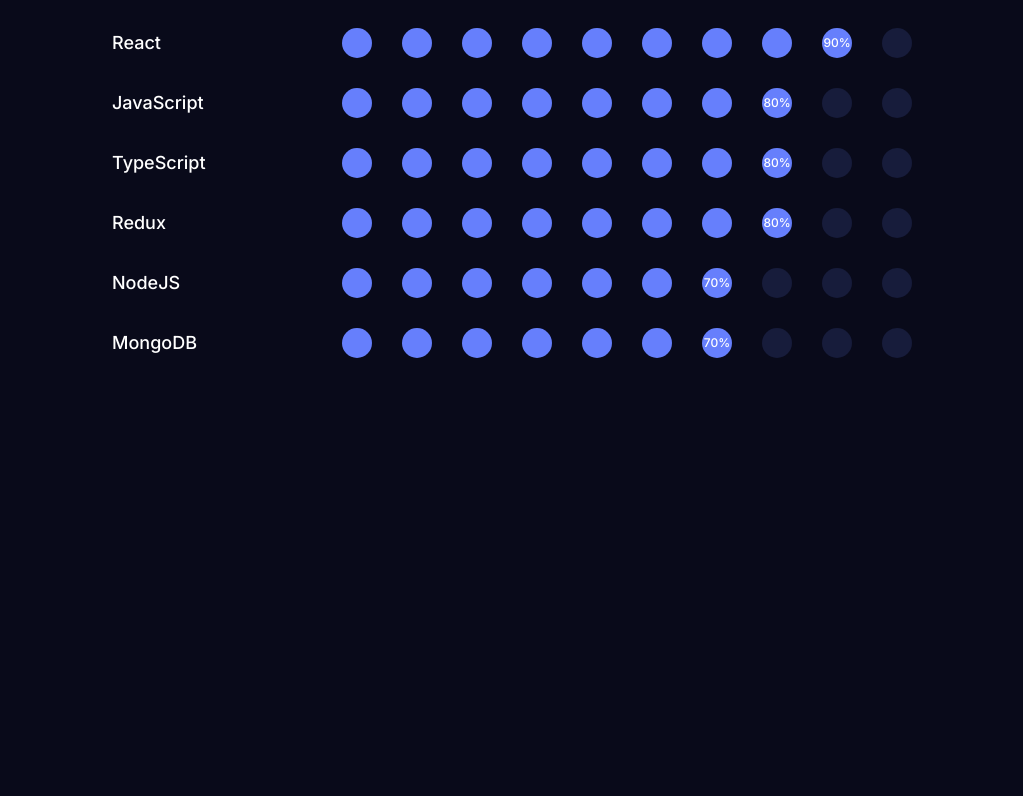
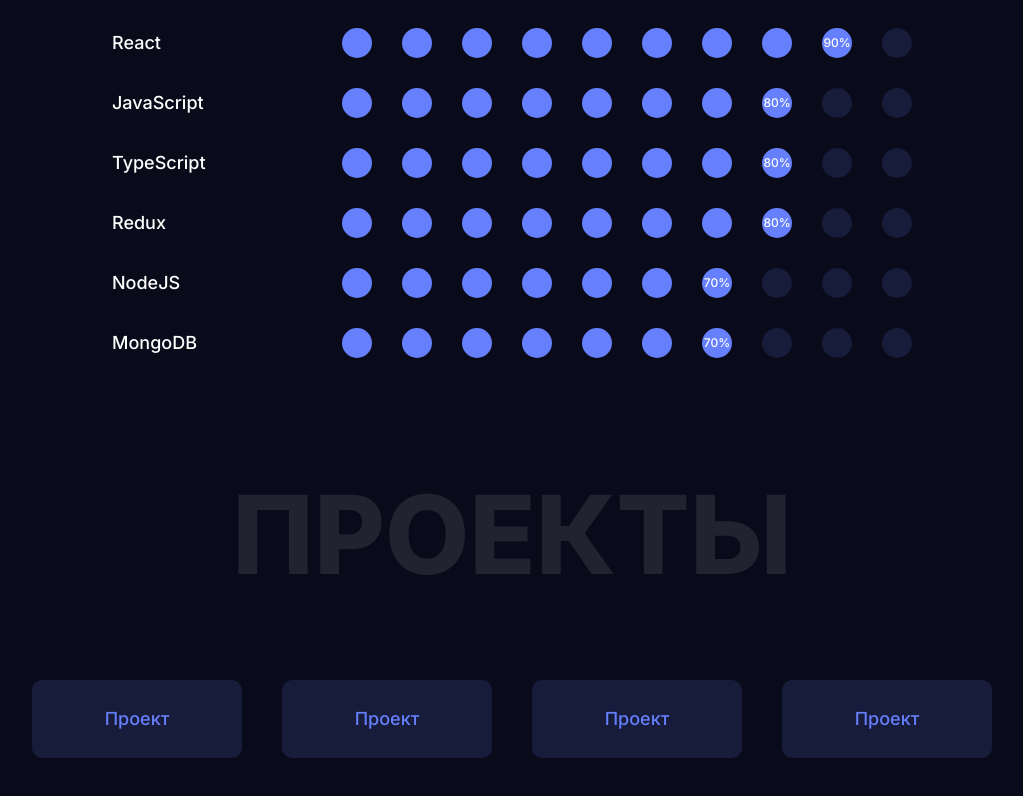
Before and after one commit to vpetrukhin/Portfolio, a React (Create React App) app: page / in a window 1280 px wide. Shown: the part 1912-2708 px from the top of the page, without its empty margins (128-1151 px from the left). Before the commit the page ends 2380 px from the top, so only its background shows below. Built offline with nearby package versions, Linux system fonts and the light colour scheme.

Commit message:
Add Projects section

```diff
--- a/src/app/App.tsx
+++ b/src/app/App.tsx
@@ -1,5 +1,6 @@
 import { About } from 'sections/About';
 import { Main } from 'sections/Main';
+import { Project } from 'sections/Projects';
 import { Skills } from 'sections/Skills';
 
 
@@ -9,6 +10,7 @@ function App() {
       <Main />
       <About />
       <Skills />
+      <Project />
     </div>
   );
 }
--- /dev/null
+++ b/src/sections/Projects/index.ts
@@ -0,0 +1 @@
+export { Project } from './ui/Project';
--- /dev/null
+++ b/src/sections/Projects/ui/Project.module.scss
@@ -0,0 +1,27 @@
+.Project {
+    padding-bottom: 50px;
+}
+
+.title {
+    margin: 0;
+    margin-bottom: 80px;
+}
+
+.projects {
+    max-width: 960px;
+    margin: 0 auto;
+    padding: 0;
+    list-style: none;
+    display: grid;
+    grid-template-columns: repeat(4, 1fr);
+    gap: 40px;
+}
+
+.project {
+    padding: 27px 40px;
+    background-color: var(--color-ascent-disabled);
+    color: var(--color-ascent);
+    border-radius: 10px;
+    font: var(--font-m);
+    text-align: center;
+}
--- /dev/null
+++ b/src/sections/Projects/ui/Project.tsx
@@ -0,0 +1,24 @@
+import { Sections } from 'shared/config/nav/items';
+import { classNames } from 'shared/lib/classNames/classNames';
+import { Title, TitleTheme } from 'shared/ui/Title/Title';
+import cls from './Project.module.scss';
+
+interface ProjectProps {
+    className?: string;
+}
+
+export const Project = (props: ProjectProps) => {
+    const { className } = props;
+
+    return (
+        <section id={`#${Sections.PORTFOLIO}`} className={classNames(cls.Project, {}, [className])}>
+            <Title className={cls.title} text="ПРОЕКТЫ" theme={TitleTheme.SECTION} />
+            <ul className={cls.projects}>
+                <li className={cls.project}>Проект</li>
+                <li className={cls.project}>Проект</li>
+                <li className={cls.project}>Проект</li>
+                <li className={cls.project}>Проект</li>
+            </ul>
+        </section>
+    );
+};
```
